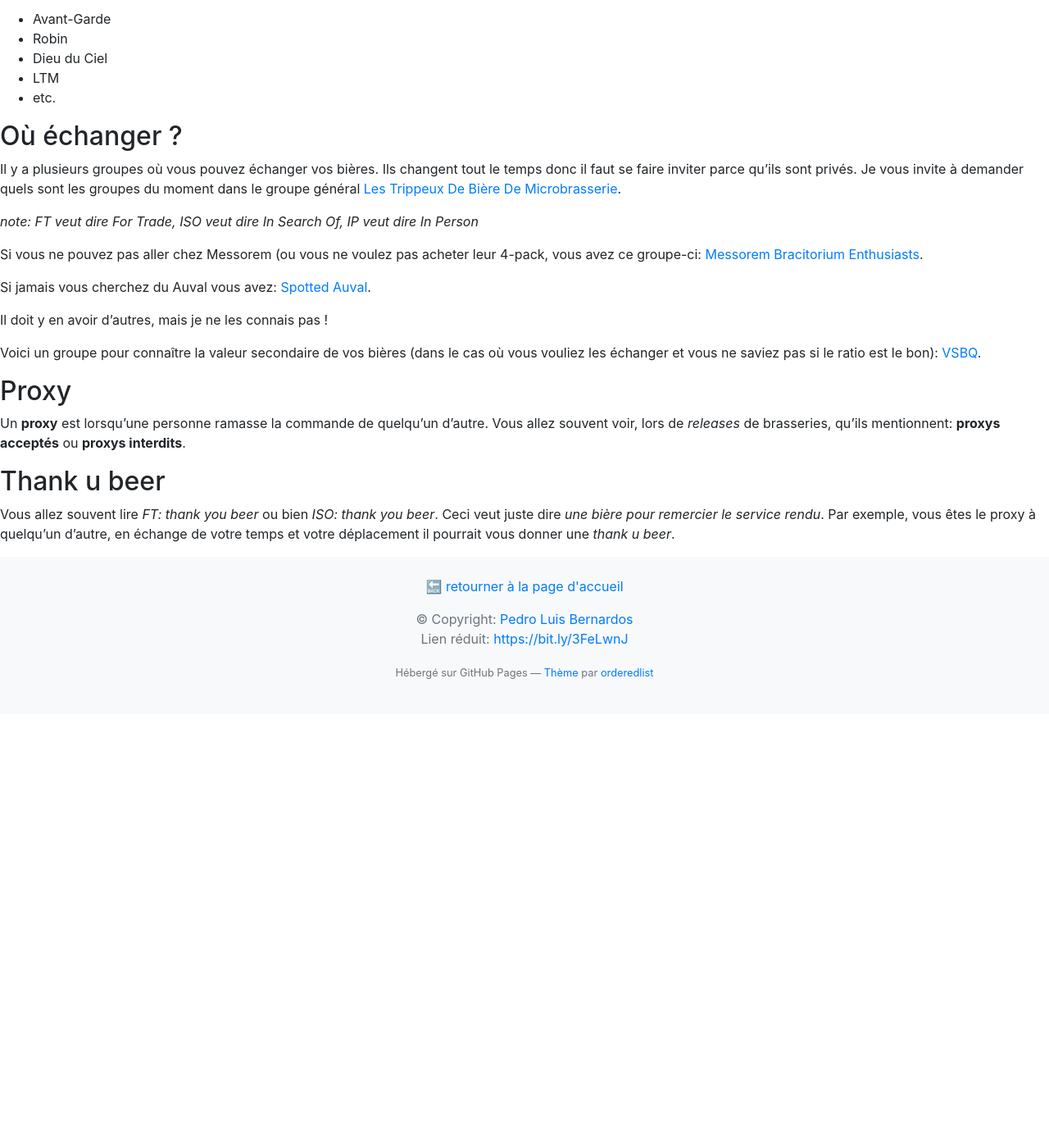
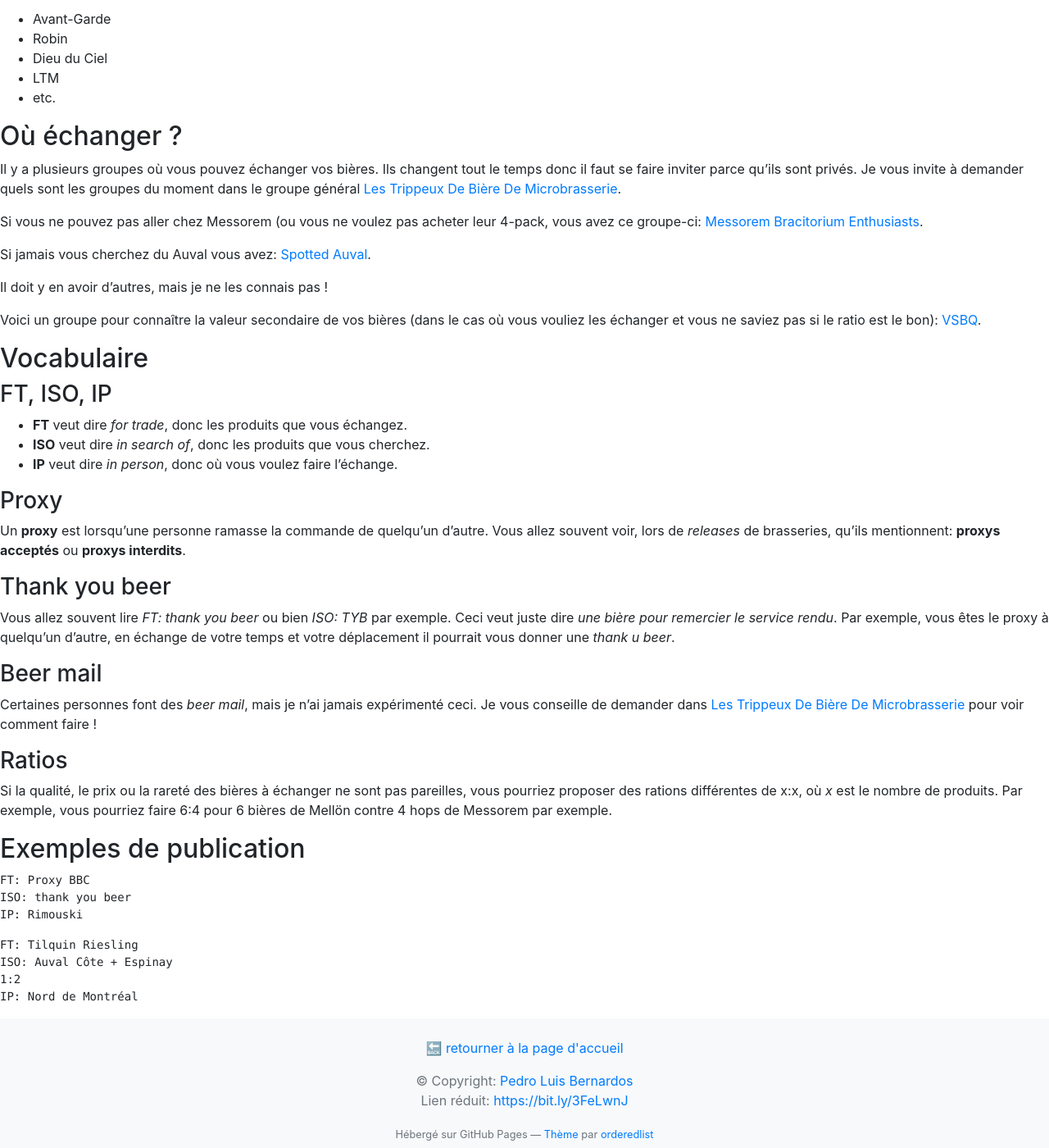
Before and after one commit to PedroLuisBernardos/Guide-complet-de-la-microbrasserie-QC, a Jekyll site: the page built from guide/echanges.md, in a window 1280 px wide and 1400 px high, scrolled down 1536 px. Shown: the whole window at 82% size. Built offline with Jekyll 4.4.1, drawn with Linux system fonts in a browser that asks for light colours; nearby versions of some CDN libraries; our own code applies the rules of GitHub Pages for plain Markdown files; a script that is not in the unit is left out; before the commit the page ends 2407 px from its top, so only the background shows below that.

Commit message:
ajout exemples

````diff
--- a/guide/echanges.md
+++ b/guide/echanges.md
@@ -61,8 +61,6 @@
 
 Il y a plusieurs groupes où vous pouvez échanger vos bières. Ils changent tout le temps donc il faut se faire inviter parce qu'ils sont privés. Je vous invite à demander quels sont les groupes du moment dans le groupe général <a href="https://www.facebook.com/groups/257481717787230" target="_blank">Les Trippeux De Bière De Microbrasserie</a>.
 
-*note: FT veut dire For Trade, ISO veut dire In Search Of, IP veut dire In Person*
-
 Si vous ne pouvez pas aller chez Messorem (ou vous ne voulez pas acheter leur 4-pack, vous avez ce groupe-ci: <a href="https://www.facebook.com/groups/583611702281464/" target="_blank">Messorem Bracitorium Enthusiasts</a>.
 
 Si jamais vous cherchez du Auval vous avez: <a href="https://www.facebook.com/groups/2126136684156698/" target="_blank">Spotted Auval</a>.
@@ -71,10 +69,41 @@
 
 Voici un groupe pour connaître la valeur secondaire de vos bières (dans le cas où vous vouliez les échanger et vous ne saviez pas si le ratio est le bon): <a href="https://www.facebook.com/groups/301037520961589" target="_blank">VSBQ</a>.
 
-## Proxy
+## Vocabulaire
+
+### FT, ISO, IP
+
+* **FT** veut dire *for trade*, donc les produits que vous échangez.
+* **ISO** veut dire *in search of*, donc les produits que vous cherchez.
+* **IP** veut dire *in person*, donc où vous voulez faire l'échange.
+
+### Proxy
 
 Un **proxy** est lorsqu'une personne ramasse la commande de quelqu'un d'autre. Vous allez souvent voir, lors de *releases* de brasseries, qu'ils mentionnent: **proxys acceptés** ou **proxys interdits**.
 
-## Thank u beer
+### Thank you beer
 
-Vous allez souvent lire *FT: thank you beer* ou bien *ISO: thank you beer*. Ceci veut juste dire *une bière pour remercier le service rendu*. Par exemple, vous êtes le proxy à quelqu'un d'autre, en échange de votre temps et votre déplacement il pourrait vous donner une *thank u beer*.
+Vous allez souvent lire *FT: thank you beer* ou bien *ISO: TYB* par exemple. Ceci veut juste dire *une bière pour remercier le service rendu*. Par exemple, vous êtes le proxy à quelqu'un d'autre, en échange de votre temps et votre déplacement il pourrait vous donner une *thank u beer*.
+
+### Beer mail
+
+Certaines personnes font des *beer mail*, mais je n'ai jamais expérimenté ceci. Je vous conseille de demander dans <a href="https://www.facebook.com/groups/257481717787230" target="_blank">Les Trippeux De Bière De Microbrasserie</a> pour voir comment faire !
+
+### Ratios
+
+Si la qualité, le prix ou la rareté des bières à échanger ne sont pas pareilles, vous pourriez proposer des rations différentes de x:x, où *x* est le nombre de produits. Par exemple, vous pourriez faire 6:4 pour 6 bières de Mellön contre 4 hops de Messorem par exemple.
+
+## Exemples de publication
+
+```
+FT: Proxy BBC
+ISO: thank you beer
+IP: Rimouski
+```
+
+```
+FT: Tilquin Riesling
+ISO: Auval Côte + Espinay
+1:2
+IP: Nord de Montréal
+```
````
